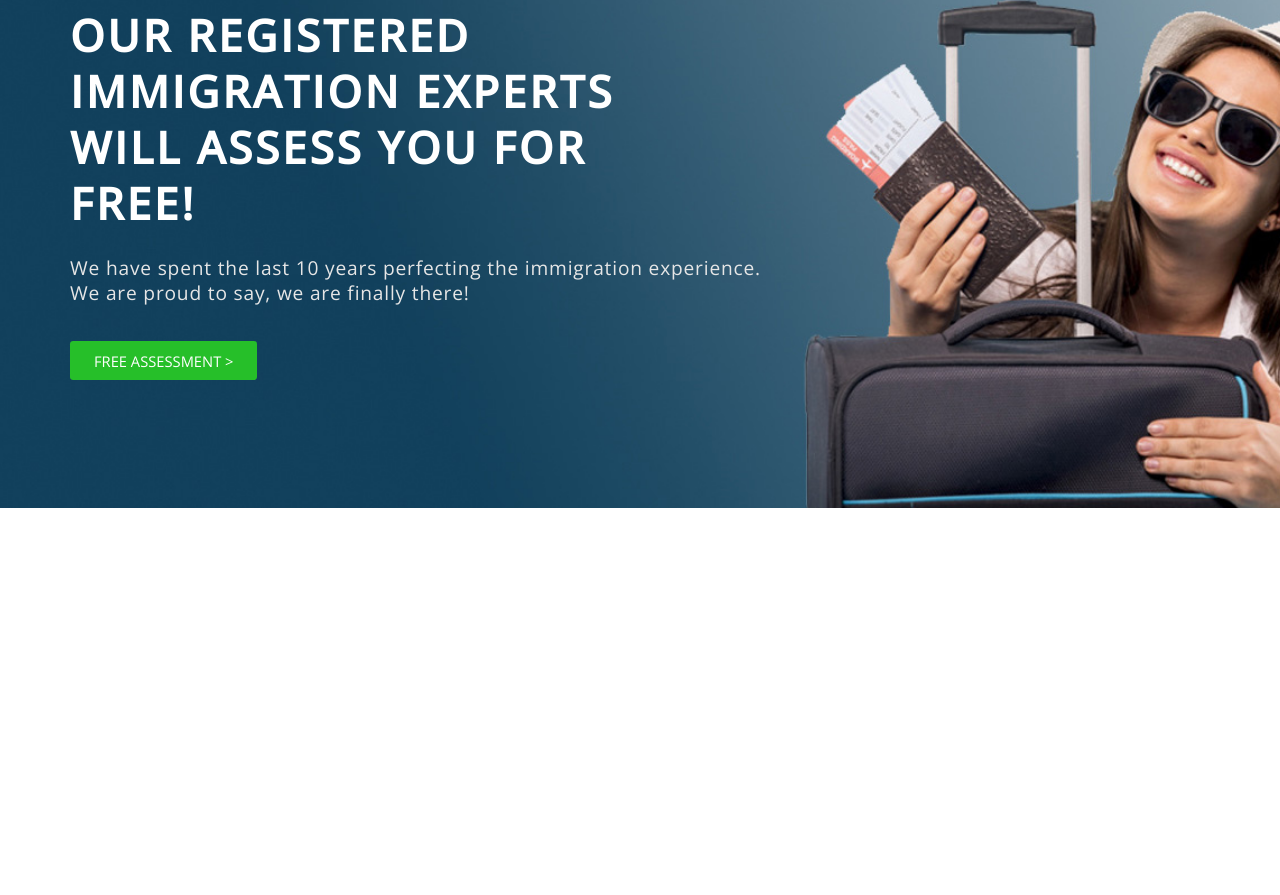
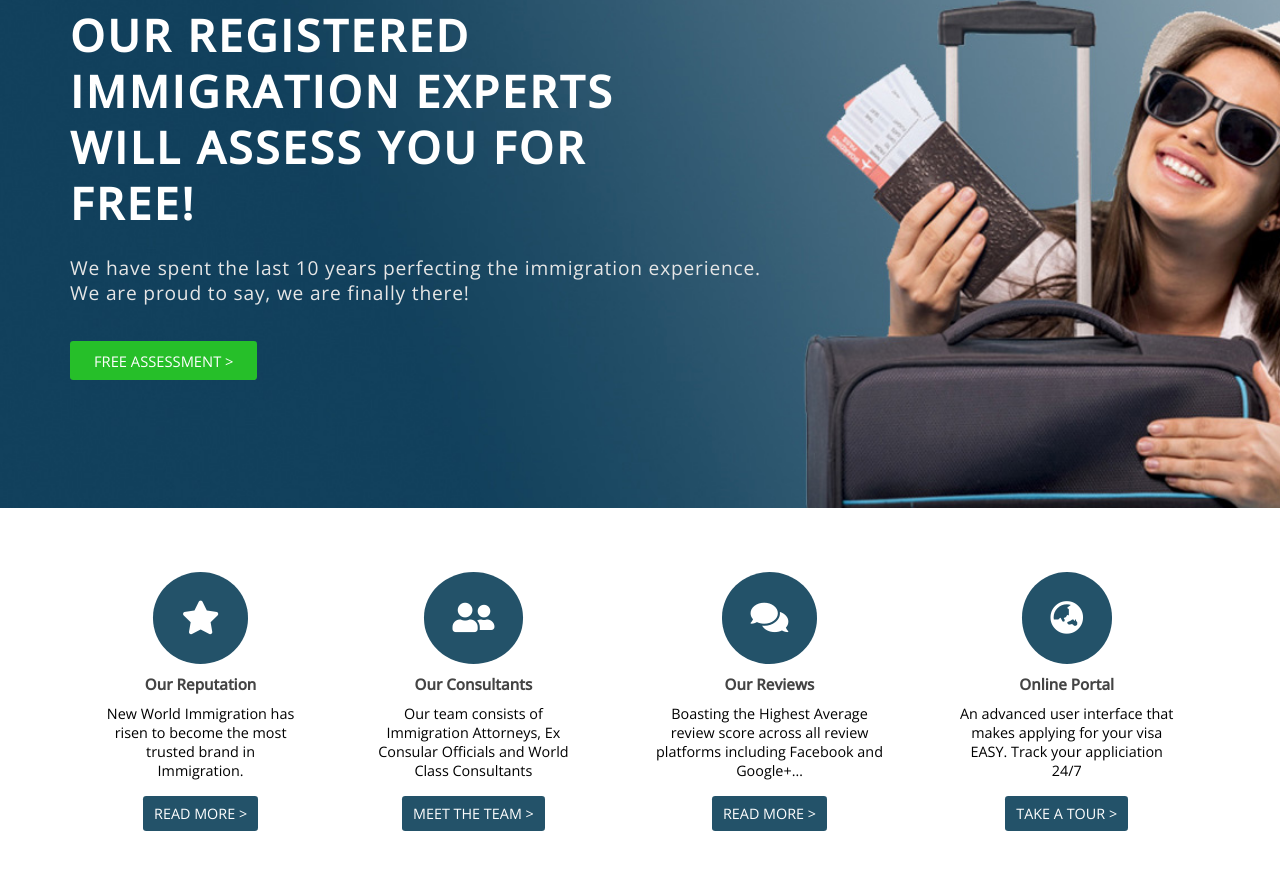
Before and after one commit to sthaamir57/layoutPractice, a plain HTML site: page index.html in a window 1280 px wide. Shown: the part 265-1160 px from the top of the page. Before the commit the page ends 800 px from the top, so only its background shows below. Drawn offline with nearby package versions, Linux system fonts and the light colour scheme.

```diff
--- a/css/style.css
+++ b/css/style.css
@@ -275,14 +275,74 @@ nav .container {
   color: #e6e6e6;
 }
 
+/* buttons */
+
 .btn {
-  background-color: #26bf29;
   border: none;
   color: white;
-  padding: 0.6rem 1.5rem;
   border-radius: 0.2rem;
   text-align: center;
   text-decoration: none;
   display: inline-block;
+  text-transform: uppercase;
+}
+
+.btn-green {
+  background-color: #26bf29;
+  padding: 0.6rem 1.5rem;
   font-size: 0.92rem;
 }
+
+.btn-blue {
+  background-color: #235269;
+  padding: 0.5rem 0.7rem;
+  font-size: 0.9rem;
+  font-weight: 300;
+}
+
+.btn:hover {
+  opacity: 0.75;
+}
+
+/* .more-info {
+  height: 100vh;
+  background-color: red;
+} */
+
+.about-us {
+  display: flex;
+  /* flex-direction: column; */
+  align-items: center;
+  justify-content: center;
+  padding: 4rem 0;
+}
+
+.about-us .card {
+  display: flex;
+  flex-direction: column;
+  align-items: center;
+  justify-content: center;
+  padding: 0 2rem;
+  /* margin-bottom: 6rem; */
+}
+
+.icon i {
+  font-size: 2.1rem;
+  color: #fff;
+  background-color: #235269;
+  padding: 1.8rem;
+  border-radius: 50%;
+}
+
+.card h4 {
+  font-size: 0.95rem;
+  line-height: 2.5rem;
+  color: #444;
+}
+
+.card p {
+  text-align: center;
+  font-size: 0.9rem;
+  font-weight: 300;
+  margin-bottom: 1rem;
+}
--- a/index.html
+++ b/index.html
@@ -30,7 +30,8 @@
                 </div>
             </div>
         </div>
-        <nav>
+    </header>
+    <nav id="nav">
         <div class="container">
             <div class="logo">
                 <a href="#"><img src="./img/logo.png" alt="ORG"></a>
@@ -62,6 +63,7 @@
         </div>
     </nav>
 
+
     <section class="landing">
         <div class="container">
             <div class="landing-content">
@@ -73,7 +75,36 @@
             </div>
         </div>
     </section>
-    </header>
+
+    <section class="more-info container">
+        <div class="about-us">
+            <div class="card">
+                <div class="icon"><i class="fas fa-star"></i></div>
+                <h4>Our Reputation</h4>
+                <p>New World Immigration has risen to become the most trusted brand in Immigration.</p>
+                <a href="#" class="btn btn-blue">read more ></a>
+            </div>
+            <div class="card">
+                <div class="icon"><i class="fas fa-user-friends"></i></div>
+                <h4>Our Consultants</h4>
+                <p>Our team consists of Immigration Attorneys, Ex Consular Officials and World Class Consultants</p>
+                <a href="#" class="btn btn-blue">meet the team ></a>
+            </div>
+            <div class="card">
+                <div class="icon"><i class="fas fa-comments"></i></div>
+                <h4>Our Reviews</h4>
+                <p>Boasting the Highest Average review score across all review platforms including Facebook and Google+…
+                </p>
+                <a href="#" class="btn btn-blue">read more ></a>
+            </div>
+            <div class="card">
+                <div class="icon"><i class="fas fa-globe-asia"></i></div>
+                <h4>Online Portal</h4>
+                <p>An advanced user interface that makes applying for your visa EASY. Track your appliciation 24/7</p>
+                <a href="#" class="btn btn-blue">take a tour ></a>
+            </div>
+        </div>
+    </section>
 
 </body>
 
```
Lines whose indentation alone changed are shown as unchanged.
